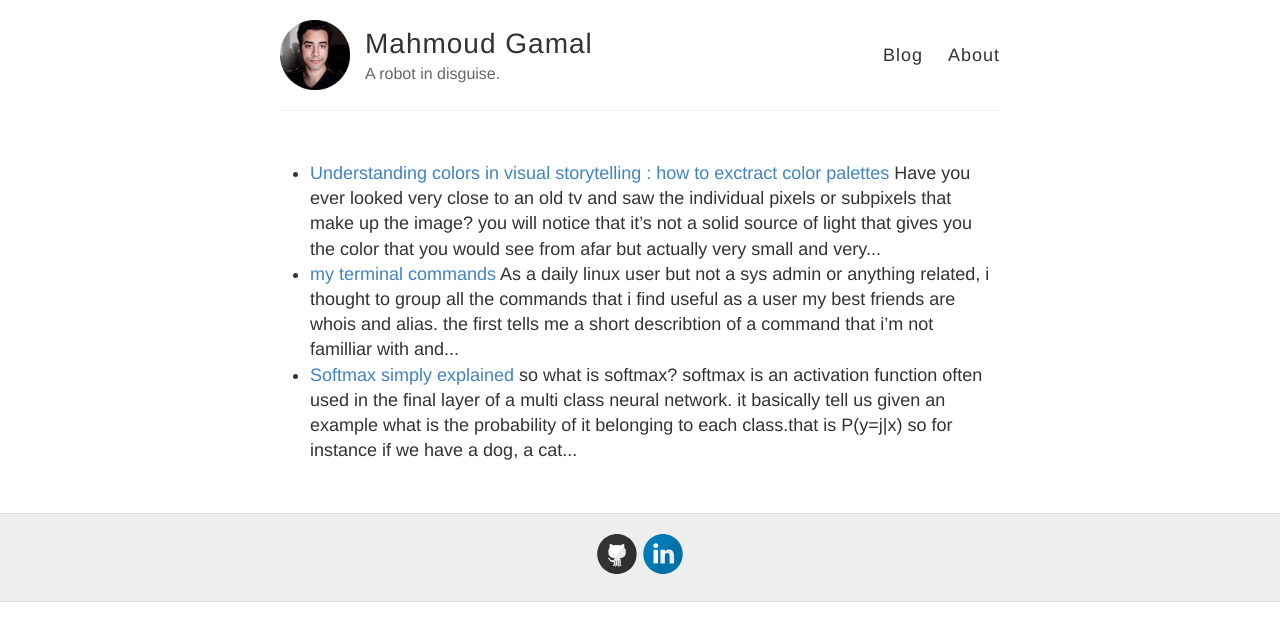
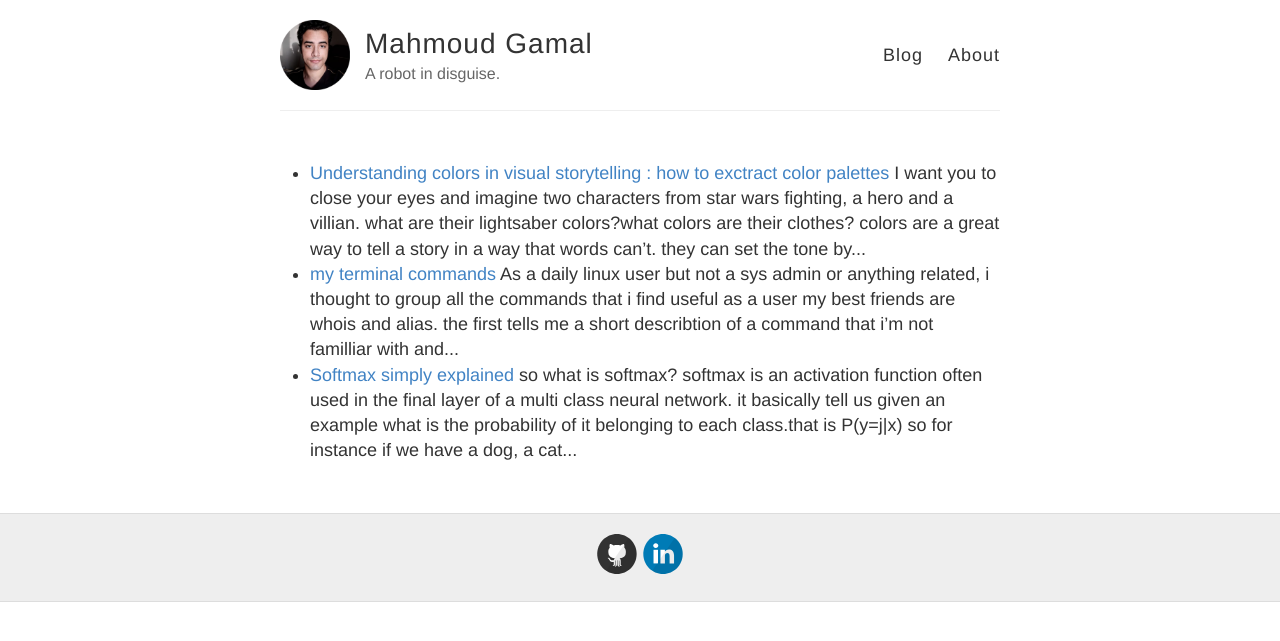
Before and after one commit to mgama1/mgama1.github.io, a Jekyll site: the page built from posts.md, in a window 1280 px wide. Shown: the top 641 px of the page. Built offline with Jekyll 4.4.1, drawn with Linux system fonts in a browser that asks for light colours; our own code applies the rules of GitHub Pages for plain Markdown files; a script that is not in the unit is left out.

Commit message:
Update 2024-02-20-color_palette.md

```diff
--- a/_posts/2024-02-20-color_palette.md
+++ b/_posts/2024-02-20-color_palette.md
@@ -2,6 +2,12 @@
 layout: post
 title: "Understanding colors in visual storytelling : how to exctract color palettes"
 ---
+
+I want you to close your eyes and imagine two characters from star wars fighting, a hero and a villian. what are their lightsaber colors?what colors are their clothes?
+colors are a great way to tell a story in a way that words can't. <b><span style="color: blue;">they can set the tone by making it cold and depressing</span></b>  <b><span style="color: red;">or make us feel the anger or danger of the situation, it can be as obvious as the redness of the whole scene like when omniman destroys a whole planet or subtly like when walter water says he is "the one who knocks' </span></b>
+
+
+
 Have you ever looked very close to an old tv and saw the individual pixels or subpixels that make up the image? you will notice that it's  not a solid source of light that gives you the color that you would see from afar but actually very small and very close but still separated red, blue and green light sources.
 this is how all devices show colors but it would much harder to see with a high resolution monitor and if you don't believe it look at this image. this is not a screenshot of a jpeg or png or any other image format that you are used to. it's in fact a spreadsheet and every pixel is represented by three colored cells next to each other
 ![Screenshot from 2024-02-21 17-01-30](https://github.com/mgama1/mgama1.github.io/assets/40968723/ee1f466f-bd78-45b0-822e-6a86d3ed2c5f)
```
